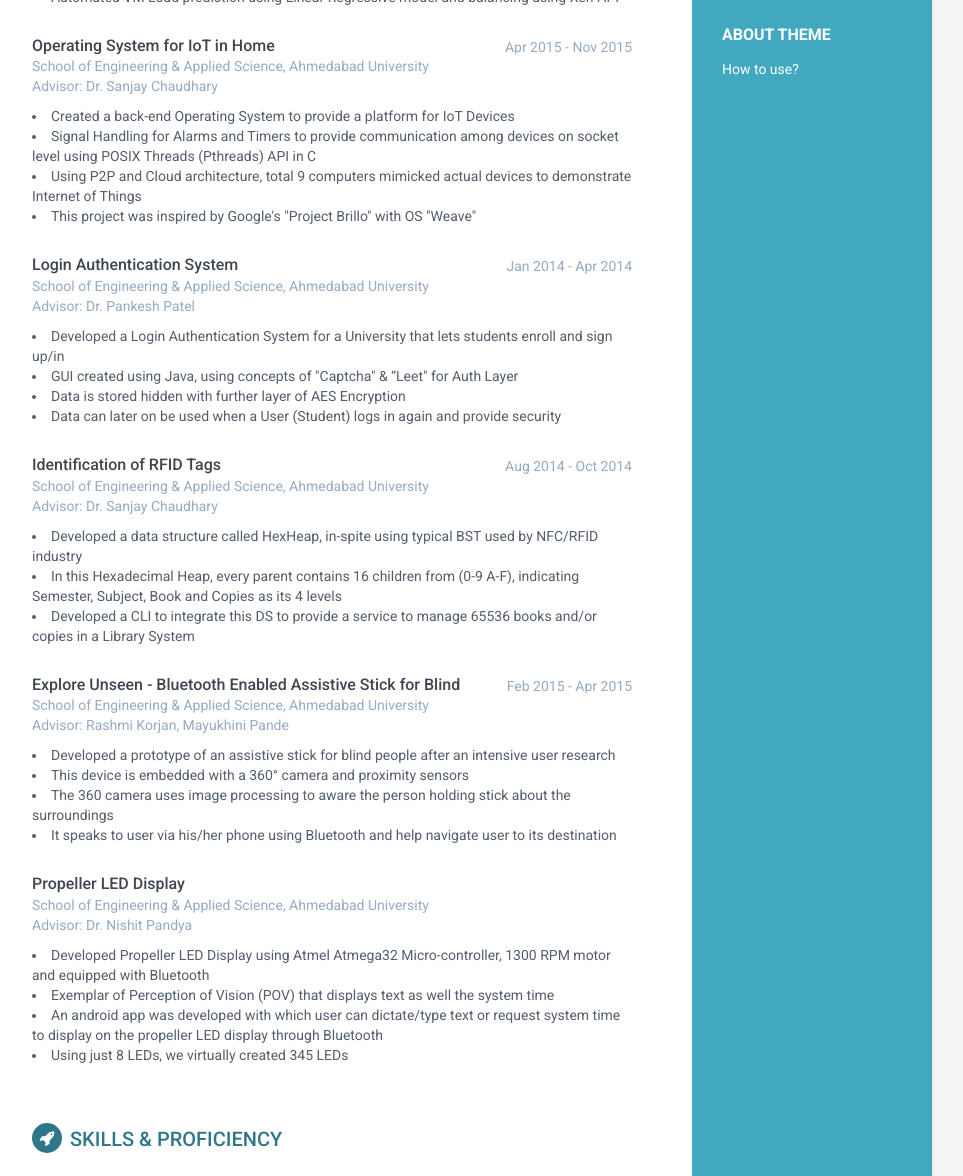
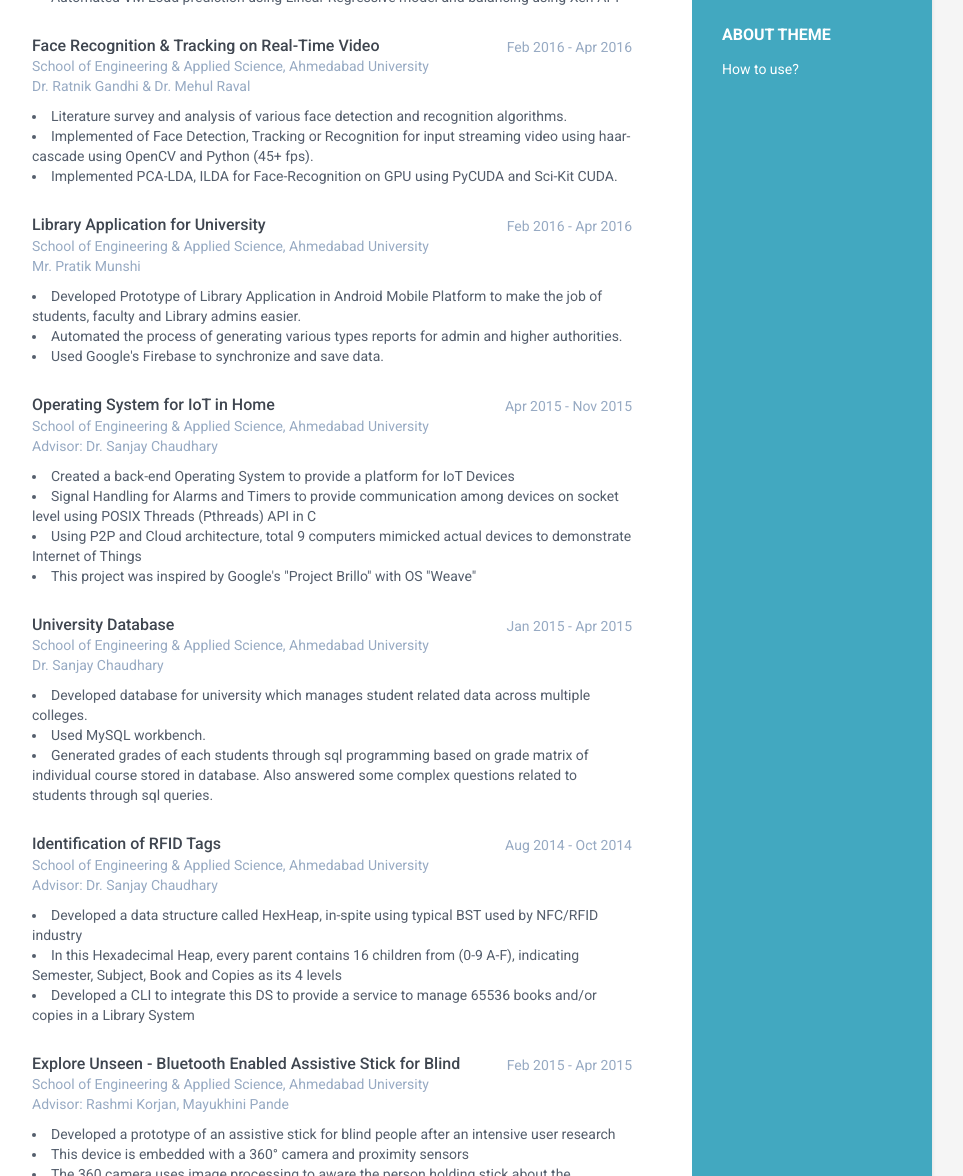
Before and after one commit to Axatchaudhary/axatchaudhary.github.io, a Jekyll site: the page built from index.html, in a window 1280 px wide and 1400 px high, scrolled down 742 px, cut to the strip 224-1400 px from the top of the window. Shown: the whole strip, without its empty margins (188-1151 px from the left). Built offline with Jekyll 4.4.1, drawn with Linux system fonts in a browser that asks for light colours.

Commit message:
Added My projects

```diff
--- a/_includes/projectsX.html
+++ b/_includes/projectsX.html
@@ -23,6 +23,47 @@
         </div><!--//details-->
     </div><!--//item-->
 
+
+    <div class="item">
+        <div class="meta">
+            <div class="upper-row">
+                <h3 class="job-title">Face Recognition & Tracking on Real-Time Video</h3>
+                <div class="time">Feb 2016 - Apr 2016</div>
+            </div><!--//upper-row-->
+            <div class="company">School of Engineering & Applied Science, Ahmedabad University
+              <br>Dr. Ratnik Gandhi & Dr. Mehul Raval
+            </div>
+        </div><!--//meta-->
+        <div class="details">
+
+            <li>Literature survey and analysis of various face detection and recognition algorithms.</li>
+            <li>Implemented of Face Detection, Tracking or Recognition for input streaming video using haar-cascade using OpenCV and Python (45+ fps).</li>
+            <li>Implemented PCA-LDA, ILDA for Face-Recognition on GPU using PyCUDA and Sci-Kit CUDA.</li>
+
+        </div><!--//details-->
+    </div><!--//item-->
+
+
+    <div class="item">
+        <div class="meta">
+            <div class="upper-row">
+                <h3 class="job-title">	Library Application for University</h3>
+                <div class="time">Feb 2016 - Apr 2016</div>
+            </div><!--//upper-row-->
+            <div class="company">School of Engineering & Applied Science, Ahmedabad University
+              <br>Mr. Pratik Munshi
+            </div>
+        </div><!--//meta-->
+        <div class="details">
+
+            <li>Developed Prototype of Library Application in Android Mobile Platform to make the job of students, faculty and Library admins easier.</li>
+            <li>Automated the process of generating various types reports for admin and higher authorities.</li>
+            <li>Used Google's Firebase to synchronize and save data.</li>
+
+        </div><!--//details-->
+    </div><!--//item-->
+
+
     <div class="item">
         <div class="meta">
             <div class="upper-row">
@@ -45,18 +86,17 @@
     <div class="item">
         <div class="meta">
             <div class="upper-row">
-                <h3 class="job-title">Login Authentication System</h3>
-                <div class="time">Jan 2014 - Apr 2014</div>
+                <h3 class="job-title">University Database</h3>
+                <div class="time">Jan 2015 - Apr 2015</div>
             </div><!--//upper-row-->
             <div class="company">School of Engineering & Applied Science, Ahmedabad University
-              <br>Advisor: Dr. Pankesh Patel
+              <br>Dr. Sanjay Chaudhary
             </div>
         </div><!--//meta-->
         <div class="details">
-          <li>Developed a Login Authentication System for a University that lets students enroll and sign up/in</li>
-          <li>GUI created using Java, using concepts of "Captcha" & “Leet" for Auth Layer</li>
-          <li>Data is stored hidden with further layer of AES Encryption</li>
-          <li>Data can later on be used when a User (Student) logs in again and provide security</li>
+          <li>Developed database for university which manages student related data across multiple colleges.</li>
+          <li>Used MySQL workbench.</li>
+          <li>Generated grades of each students through sql programming based on grade matrix  of individual course stored in database. Also answered some complex questions related to students through sql queries.</li>
         </div><!--//details-->
     </div><!--//item-->
 
```
